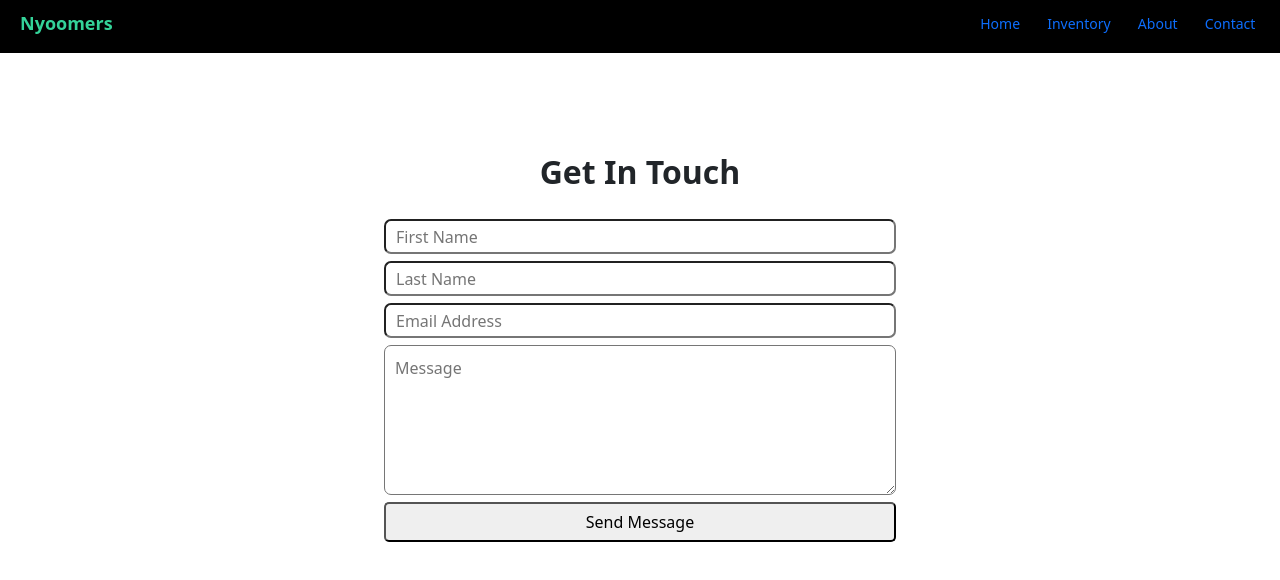
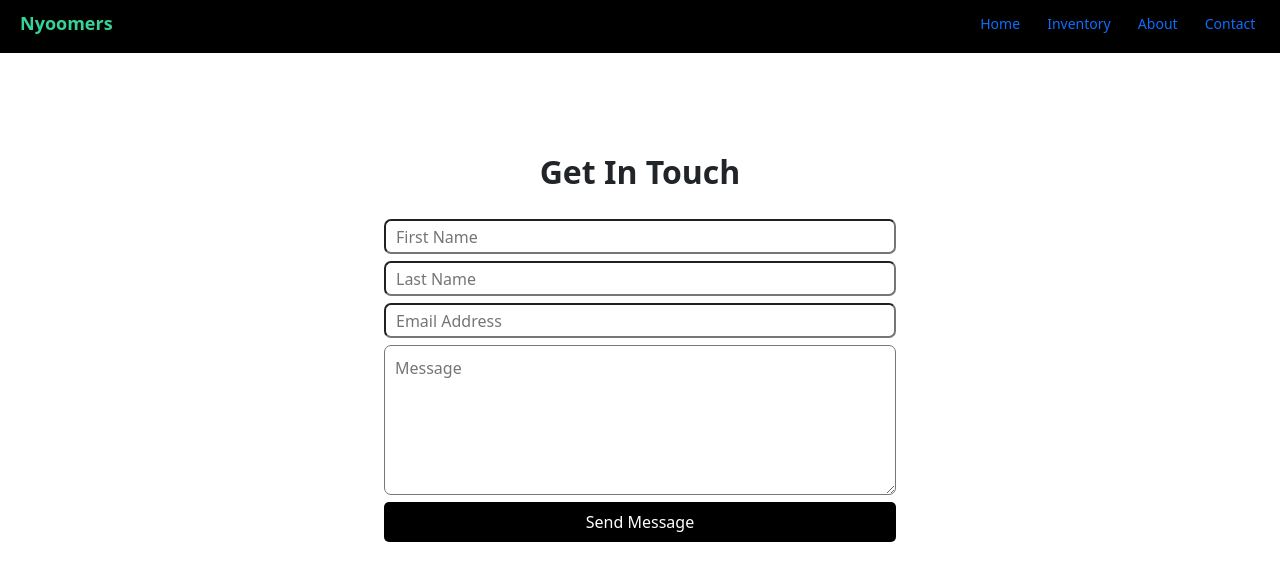
Before and after one commit to kimbencinas/Nyoomers, a React (Vite) app in the folder client/: page /contact in a window 1280 px wide. Shown: the top 580 px of the page. Built offline with nearby package versions, Linux system fonts and the light colour scheme.

Commit message:
Change the design for the submit button on the contact page

```diff
--- a/client/src/pages/Contact.jsx
+++ b/client/src/pages/Contact.jsx
@@ -52,7 +52,7 @@ function Contact() {
               onChange={handleInputChange}
               required>
             </textarea>
-            <button type="submit">Send Message</button>
+            <button type="submit" className="submit-button">Send Message</button>
           </form>
         </div>
       </div>
--- a/client/src/styles/Contact.css
+++ b/client/src/styles/Contact.css
@@ -45,8 +45,16 @@ textarea:focus, input:focus{
     outline: none;
 }
 
-button {
+.submit-button {
     width: 100%;
     height: 40px;
     border-radius: 5px;
+    background-color: black;
+    color: white;
+    border: none;
 }
+
+.submit-button:hover {
+    background-color: rgb(78, 78, 78);
+    color: white;
+}
```
